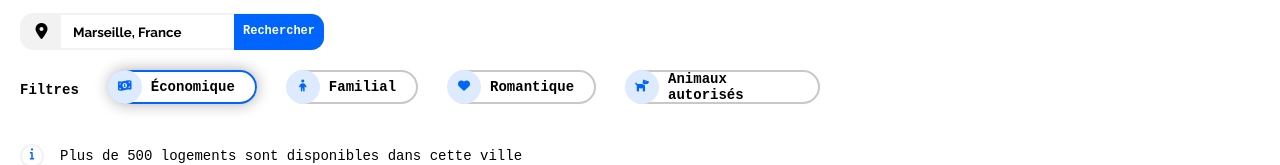
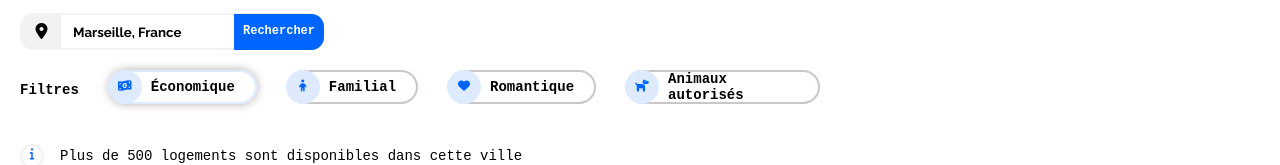
Before and after one commit to michelanton/michel_anton_2_29032021, a plain HTML site: page index.html in a window 1280 px wide. In both pictures the pointer is over the element 182 px from the left and 215 px from the top of the page. Shown: the part 128-293 px from the top of the page. Drawn offline with Linux system fonts and the light colour scheme; a web font is replaced by a local one.

Commit message:
changement au niveau de l'animation des bouton de choix :hover

```diff
--- a/css/style.css
+++ b/css/style.css
@@ -230,8 +230,8 @@ form input {
   margin: 0px 10px;
 }
 .bouton:hover{
-  border: 2px solid #0065fc;
-  box-shadow: 0px 0px 15px #b1abab;
+  border: 2px solid #deebff;
+  box-shadow: 0px 0px 10px #b1abab;
   transition: 0.4s;
 }
 .bouton {
```
